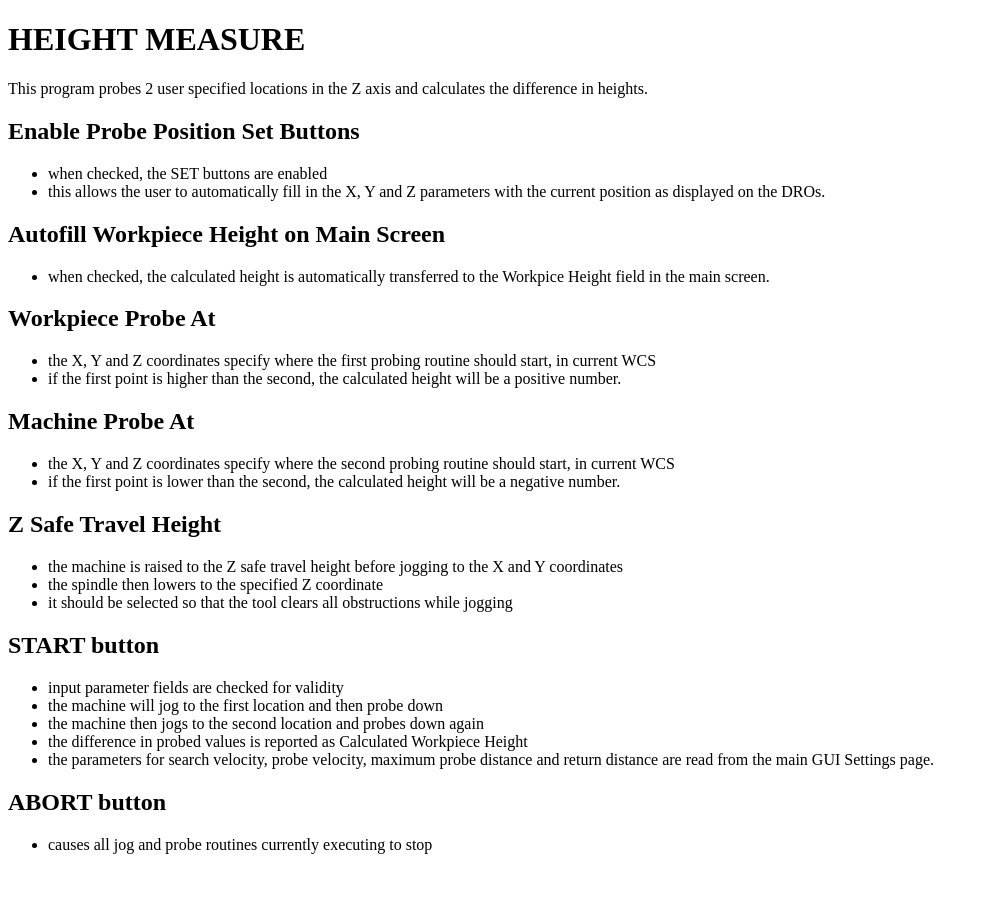
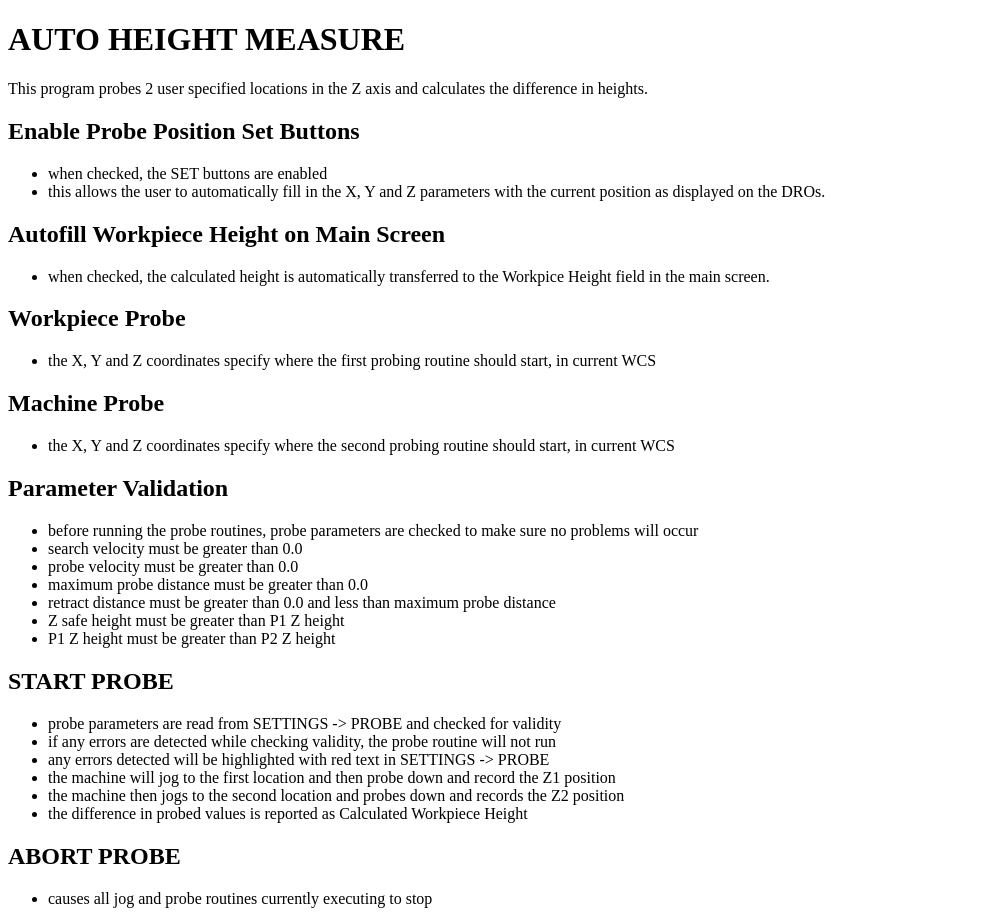
Before and after one commit to persei802/QtDragon_hd, a plain HTML site: page help_files/height_measure_help.html in a window 1280 px wide. Shown: the whole page, without its empty margins (0-985 px from the left). Before the commit the page ends 870 px from the top, so only its background shows below. Drawn offline with Linux system fonts and the light colour scheme.

Commit message:
all probe parameters now read from SETTINGS page

```diff
--- a/help_files/height_measure_help.html
+++ b/help_files/height_measure_help.html
@@ -6,7 +6,7 @@
   <title>Auto Height Measure</title>
 </head>
 <body>
-<h1>HEIGHT MEASURE</h1>
+<h1>AUTO HEIGHT MEASURE</h1>
 <p>This program probes 2 user specified locations in the Z axis and calculates the difference in heights.</p>
 <h2>Enable Probe Position Set Buttons</h2>
 <ul>
@@ -17,31 +17,34 @@
 <ul>
     <li>when checked, the calculated height is automatically transferred to the Workpice Height field in the main screen.</li>
 </ul>
-<h2>Workpiece Probe At</h2>
+<h2>Workpiece Probe</h2>
 <ul>
     <li>the X, Y and Z coordinates specify where the first probing routine should start, in current WCS</li>
-    <li>if the first point is higher than the second, the calculated height will be a positive number.</li>
 </ul>
-<h2>Machine Probe At</h2>
+<h2>Machine Probe</h2>
 <ul>
     <li>the X, Y and Z coordinates specify where the second probing routine should start, in current WCS</li>
-    <li>if the first point is lower than the second, the calculated height will be a negative number.</li>
 </ul>
-<h2>Z Safe Travel Height</h2>
+<h2>Parameter Validation</h2>
 <ul>
-    <li>the machine is raised to the Z safe travel height before jogging to the X and Y coordinates</li>
-    <li>the spindle then lowers to the specified Z coordinate</li>
-    <li>it should be selected so that the tool clears all obstructions while jogging</li>
+    <li>before running the probe routines, probe parameters are checked to make sure no problems will occur</li>
+    <li>search velocity must be greater than 0.0</li>
+    <li>probe velocity must be greater than 0.0</li>
+    <li>maximum probe distance must be greater than 0.0</li>
+    <li>retract distance must be greater than 0.0 and less than maximum probe distance</li>
+    <li>Z safe height must be greater than P1 Z height</li>
+    <li>P1 Z height must be greater than P2 Z height</li>
 </ul>
-<h2>START button</h2>
+<h2>START PROBE</h2>
 <ul>
-    <li>input parameter fields are checked for validity</li>
-    <li>the machine will jog to the first location and then probe down</li>
-    <li>the machine then jogs to the second location and probes down again</li>
+    <li>probe parameters are read from SETTINGS -> PROBE and checked for validity</li>
+    <li>if any errors are detected while checking validity, the probe routine will not run</li>
+    <li>any errors detected will be highlighted with red text in SETTINGS -> PROBE</li>
+    <li>the machine will jog to the first location and then probe down and record the Z1 position</li>
+    <li>the machine then jogs to the second location and probes down and records the Z2 position</li>
     <li>the difference in probed values is reported as Calculated Workpiece Height</li>
-    <li>the parameters for search velocity, probe velocity, maximum probe distance and return distance are read from the main GUI Settings page.</li>
 </ul>
-<h2>ABORT button</h2>
+<h2>ABORT PROBE</h2>
 <ul>
     <li>causes all jog and probe routines currently executing to stop</li>
 </ul>
```
Also changed, not shown: help_files/zlevel_help.html (+14 -3 lines), 4 other files.
